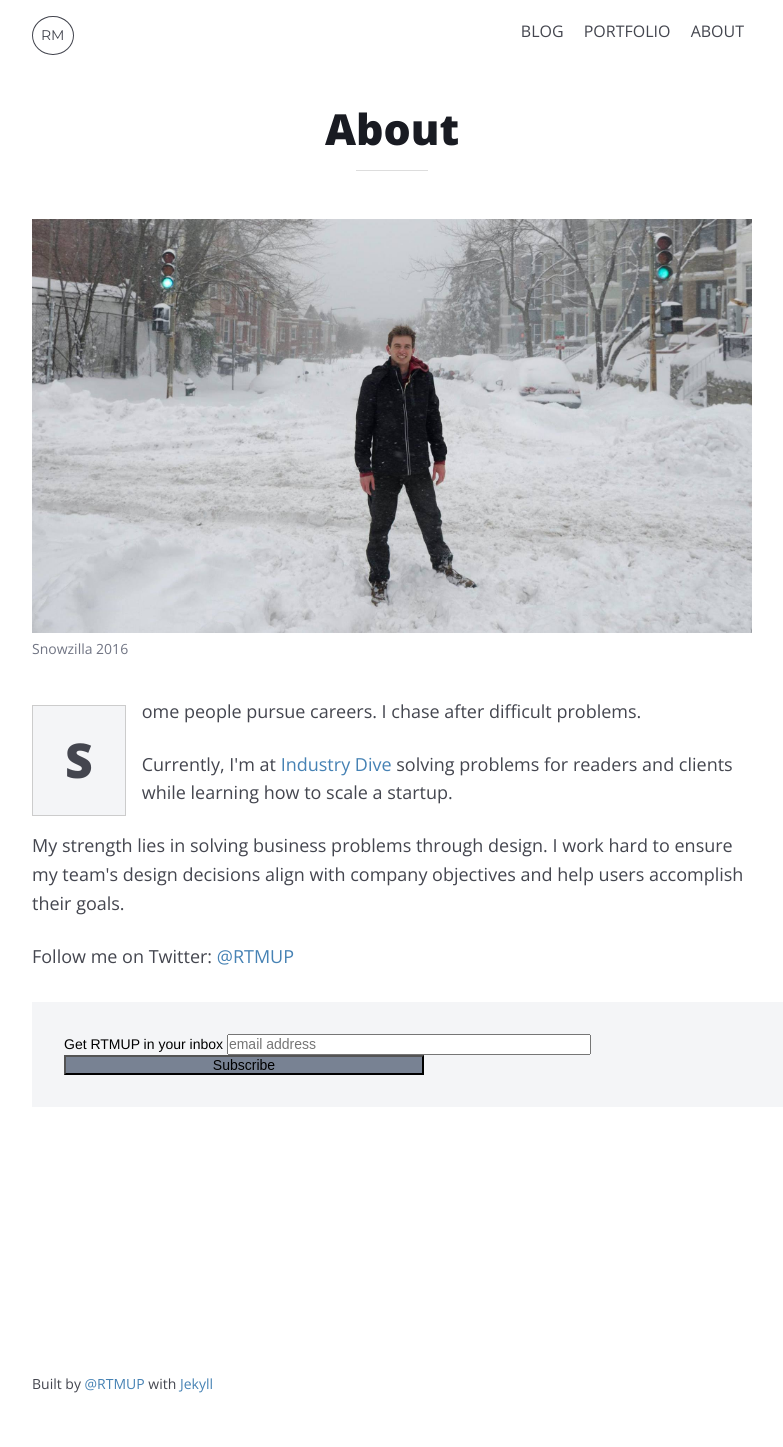
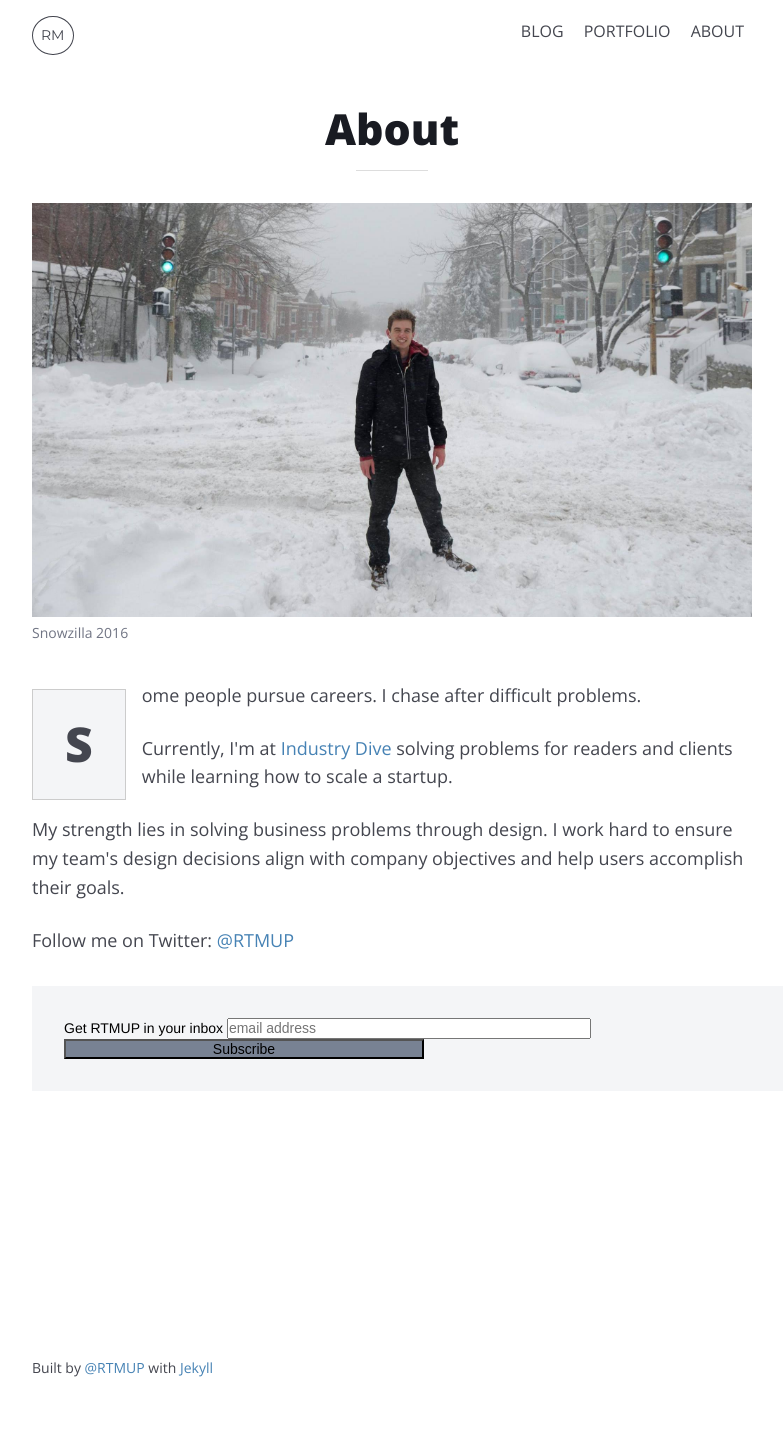
Before and after one commit to mcknightlabs/rtmup, a Jekyll site: the page built from about.html, in a window 1280 px wide. Shown: the whole page, without its empty margins (248-1031 px from the left). Built offline with Jekyll 4.4.1, drawn with Linux system fonts in a browser that asks for light colours; comment, search, counter and statistics services are not loaded.

Commit message:
updates hr styling on article page

```diff
--- a/scss/_article.scss
+++ b/scss/_article.scss
@@ -43,6 +43,8 @@
 	    border-width: 1px 0 0;
 	    clear: both;
 	    height: 0;
+	    margin: 0 auto 2rem auto;
+	    width: 10%;
 	}
 
 	// blog posts
--- a/stylesheets/app.css
+++ b/stylesheets/app.css
@@ -974,53 +974,55 @@
   border-width: 1px 0 0;
   clear: both;
   height: 0;
+  margin: 0 auto 2rem auto;
+  width: 10%;
 }
-/* line 49, ../scss/_article.scss */
+/* line 51, ../scss/_article.scss */
 article .view-entries, article.b .view-entries {
   display: block;
   text-align: center;
   text-decoration: underline;
 }
-/* line 56, ../scss/_article.scss */
+/* line 58, ../scss/_article.scss */
 article .image-credit, article.b .image-credit {
   color: #999;
   font-size: 12px;
   display: block;
 }
-/* line 61, ../scss/_article.scss */
+/* line 63, ../scss/_article.scss */
 article figure.graph, article.b figure.graph {
   max-width: 70%;
   margin: 30px auto;
 }
-/* line 65, ../scss/_article.scss */
+/* line 67, ../scss/_article.scss */
 article figure, article.b figure {
   max-width: 100%;
   margin: 0 0 2.5rem 0 !important;
 }
-/* line 68, ../scss/_article.scss */
+/* line 70, ../scss/_article.scss */
 article figure figcaption, article.b figure figcaption {
   margin-top: .5rem;
   font-size: .875rem;
   color: #717584;
 }
-/* line 73, ../scss/_article.scss */
+/* line 75, ../scss/_article.scss */
 article figure img, article.b figure img {
   display: block;
 }
-/* line 76, ../scss/_article.scss */
+/* line 78, ../scss/_article.scss */
 article figure.photo, article.b figure.photo {
   margin: 40px 0;
 }
-/* line 77, ../scss/_article.scss */
+/* line 79, ../scss/_article.scss */
 article figure.photo:first-of-type, article.b figure.photo:first-of-type {
   margin: 0 0 40px 0;
 }
-/* line 82, ../scss/_article.scss */
+/* line 84, ../scss/_article.scss */
 article figure iframe, article.b figure iframe {
   margin: 0 auto;
   max-width: 100%;
 }
-/* line 88, ../scss/_article.scss */
+/* line 90, ../scss/_article.scss */
 article .drop-cap, article.b .drop-cap {
   font-size: 2.5rem;
   float: left;
@@ -1030,7 +1032,7 @@
   border: solid 1px #ccc;
   background: #F4F5F7;
 }
-/* line 98, ../scss/_article.scss */
+/* line 100, ../scss/_article.scss */
 article blockquote, article.b blockquote {
   font-size: 1rem;
   line-height: 1.375;
@@ -1039,106 +1041,106 @@
   border-left: solid 20px #788293;
   margin: 30px 0;
 }
-/* line 105, ../scss/_article.scss */
+/* line 107, ../scss/_article.scss */
 article blockquote p, article.b blockquote p {
   font-size: 1rem;
 }
-/* line 108, ../scss/_article.scss */
+/* line 110, ../scss/_article.scss */
 article blockquote citation, article.b blockquote citation {
   display: block;
   margin-top: 10px;
   font-weight: bold;
   font-size: .875rem;
 }
-/* line 114, ../scss/_article.scss */
+/* line 116, ../scss/_article.scss */
 article blockquote p, article blockquote citation, article blockquote citation a, article blockquote li, article.b blockquote p, article.b blockquote citation, article.b blockquote citation a, article.b blockquote li {
   color: #788293;
   letter-spacing: 1px;
 }
-/* line 120, ../scss/_article.scss */
+/* line 122, ../scss/_article.scss */
 article .note, article.b .note {
   color: #747680;
   font-size: 1rem;
 }
-/* line 125, ../scss/_article.scss */
+/* line 127, ../scss/_article.scss */
 article .listen-while-you-read, article.b .listen-while-you-read {
   margin: 10px 0 50px 0;
 }
-/* line 127, ../scss/_article.scss */
+/* line 129, ../scss/_article.scss */
 article .listen-while-you-read p, article.b .listen-while-you-read p {
   font-size: 16px;
 }
-/* line 133, ../scss/_article.scss */
+/* line 135, ../scss/_article.scss */
 article .logline, article.b .logline {
   margin-top: 20px;
   padding-bottom: 20px;
   border-bottom: solid 1px #CCC;
 }
-/* line 137, ../scss/_article.scss */
+/* line 139, ../scss/_article.scss */
 article .logline::last-child, article.b .logline::last-child {
   border-bottom: none;
 }
-/* line 140, ../scss/_article.scss */
+/* line 142, ../scss/_article.scss */
 article .logline h3, article.b .logline h3 {
   margin: 0;
 }
-/* line 143, ../scss/_article.scss */
+/* line 145, ../scss/_article.scss */
 article .logline p, article.b .logline p {
   margin: 0;
 }
-/* line 147, ../scss/_article.scss */
+/* line 149, ../scss/_article.scss */
 article .meta, article.b .meta {
   font-size: 1rem;
   margin: 0;
 }
 
 @media (min-width: 600px) {
-  /* line 155, ../scss/_article.scss */
+  /* line 157, ../scss/_article.scss */
   article.b {
     max-width: 45rem;
     width: 100%;
     margin: 0 auto 3rem auto;
   }
 
-  /* line 161, ../scss/_article.scss */
+  /* line 163, ../scss/_article.scss */
   article p, article ul, article ol, article h1, article h2, article h3, article h4, article h5, article .embed-container, article iframe {
     max-width: 45rem;
     width: 100%;
     margin: 0 auto 1.5rem auto;
     padding: 0;
   }
-  /* line 167, ../scss/_article.scss */
+  /* line 169, ../scss/_article.scss */
   article ul {
     max-width: 42.5rem;
   }
 
-  /* line 172, ../scss/_article.scss */
+  /* line 174, ../scss/_article.scss */
   article .article-title, article.b .article-title {
     font-size: 2.675rem;
   }
-  /* line 175, ../scss/_article.scss */
+  /* line 177, ../scss/_article.scss */
   article h1, article.b h1 {
     font-size: 2.675rem;
   }
-  /* line 178, ../scss/_article.scss */
+  /* line 180, ../scss/_article.scss */
   article h3, article.b h3 {
     margin: 3rem auto 1rem auto;
     font-size: 1.5rem;
   }
-  /* line 182, ../scss/_article.scss */
+  /* line 184, ../scss/_article.scss */
   article h4, article.b h4 {
     font-size: 1.25rem;
     margin: 2rem auto 0 auto;
     color: #44464f;
     font-weight: 600;
   }
-  /* line 188, ../scss/_article.scss */
+  /* line 190, ../scss/_article.scss */
   article .drop-cap, article.b .drop-cap {
     font-size: 3rem;
     padding: 1rem 2rem;
   }
 
-  /* line 193, ../scss/_article.scss */
+  /* line 195, ../scss/_article.scss */
   p, li {
     font-size: 1.125rem;
   }
```
